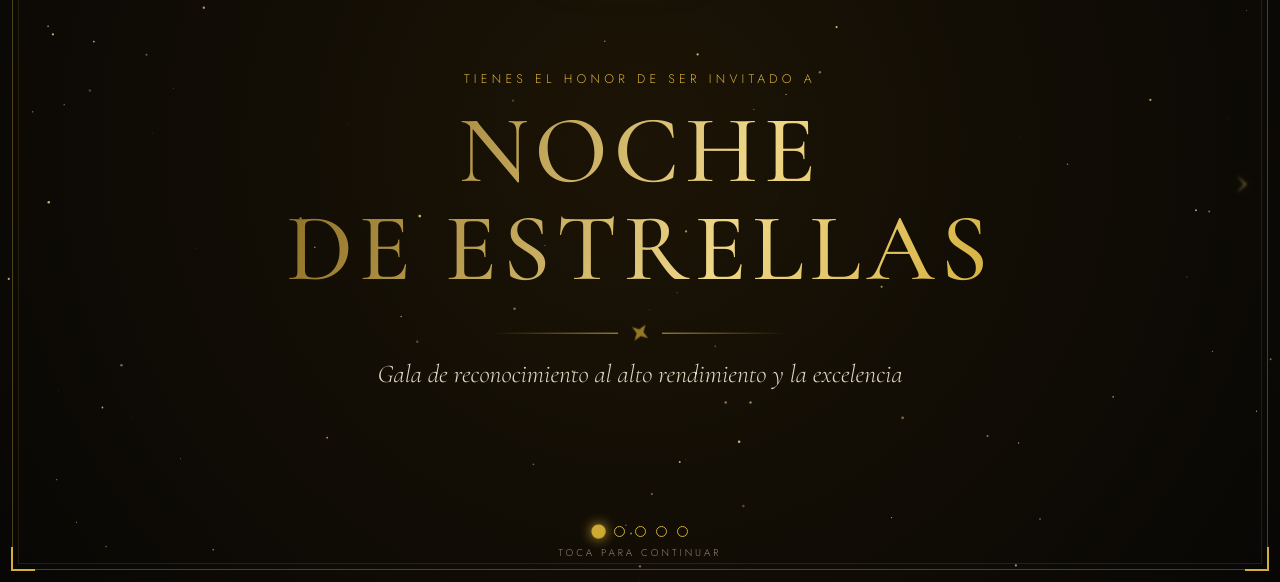
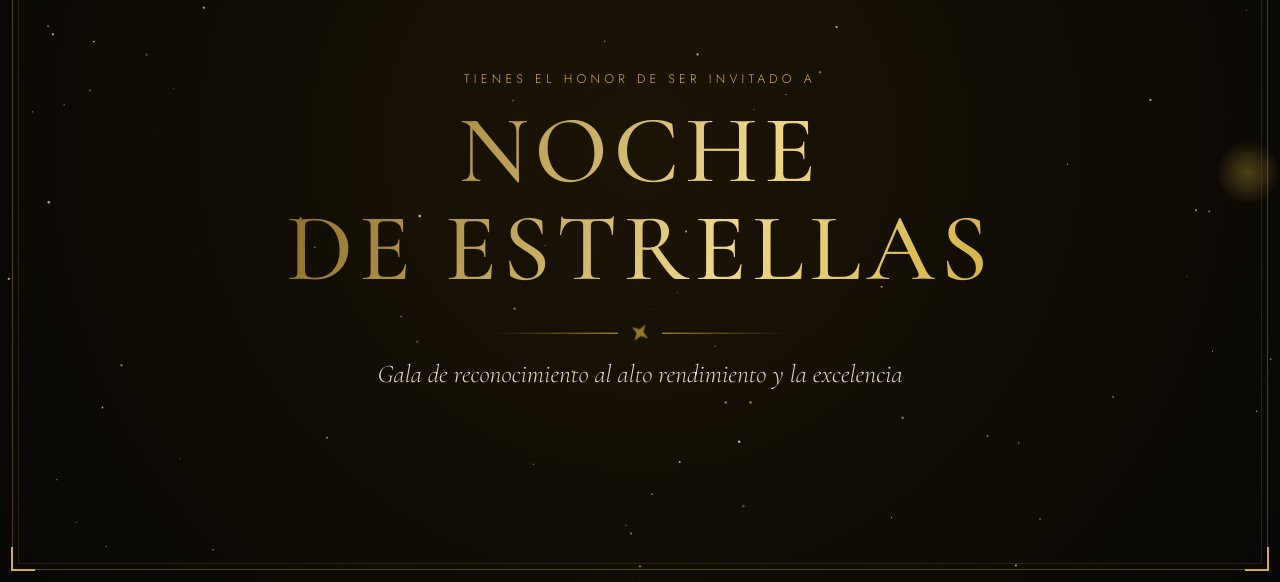
Before and after one commit to MrR0ld4n/Invitacion-Cena, a plain HTML site: page index.html in a window 1280 px wide. Shown: the part 218-800 px from the top of the page. Drawn offline with nearby package versions, Linux system fonts and the light colour scheme; animation ran at ten frames a second.

Commit message:
Refactor HTML structure and update styles

```diff
--- a/index.html
+++ b/index.html
@@ -4,17 +4,6 @@
 <meta charset="utf-8">
 <meta name="viewport" content="width=device-width, initial-scale=1.0, viewport-fit=cover">
 <title>Noche de Estrellas</title>
-
-<!-- Favicon -->
-<link rel="icon" type="image/png" href="./logo.png">
-<link rel="apple-touch-icon" href="./logo.png">
-
-<!-- Vista previa para WhatsApp -->
-<meta property="og:type" content="website">
-<meta property="og:title" content="Noche de Estrellas — Estás invitado a la cena">
-<meta property="og:description" content="Gala de reconocimiento al alto rendimiento y la excelencia. Toca para ver tu invitación.">
-<meta property="og:image" content="https://invitacion-noche-de-estrellas.vercel.app/logo.png">
-
 <link href="https://fonts.googleapis.com/css2?family=Cormorant+Garamond:ital,wght@0,300;0,500;0,600;1,300&family=Jost:wght@300;400&display=swap" rel="stylesheet">
 <style>
 :root{--bg:#050505;--g1:#8a6a1f;--g2:#f1d98a;--g3:#d4af37;--gold:#d4af37;--ivory:#f5ecd6;--mute:#9b9078;
@@ -67,6 +56,7 @@ h2{font-size:clamp(1.65rem, 5.2vw, 3rem);letter-spacing:.08em;margin-bottom:16px
 
 /* ====== UBICACIÓN, MAPA Y VIDEO ====== */
 .screen-ubicacion { position: relative; z-index: 1; }
+
 .ubicacion-bg-wrapper { position: fixed; inset: 0; z-index: -1; pointer-events: none; }
 .bg-layer {
   position: absolute; inset: 0;
@@ -126,12 +116,10 @@ h2{font-size:clamp(1.65rem, 5.2vw, 3rem);letter-spacing:.08em;margin-bottom:16px
   letter-spacing: 0.22em; padding-bottom: 3px; z-index: 10;
   text-shadow: 0 2px 5px rgba(0,0,0,0.9);
   white-space: nowrap;
-  display: none;
 }
 
-/* navegación */
+/* navegación (CIRCULOS INDICADORES) */
 #nav{position:fixed;left:0;right:0;bottom:calc(22px + env(safe-area-inset-bottom,0px));z-index:6;display:flex;flex-direction:column;align-items:center;gap:8px;opacity:0;transition:opacity 1.2s}
-body.ready #nav{opacity:1}
 #dots{display:flex;gap:10px}
 #dots button{
   width: 11px; height: 11px; border-radius: 50%;
@@ -147,40 +135,37 @@ body.ready #nav{opacity:1}
 #back{position:fixed;left:calc(20px + env(safe-area-inset-left,0px));bottom:calc(20px + env(safe-area-inset-bottom,0px));z-index:6;background:none;border:0;color:var(--gold);font-size:1.35rem;cursor:pointer;opacity:0;pointer-events:none;transition:.4s}
 #back.v{opacity:.9;pointer-events:auto}
 
-/* ====== FLECHAS DIFUMINADAS EN ZONA DE TOQUE LATERAL ====== */
+/* ====== TOQUES DE AGUA (INDICADORES LATERALES) ====== */
 .nav-hint {
   position: fixed; top: 50%; transform: translateY(-50%);
-  width: 56px; height: 56px; border-radius: 50%;
+  width: 48px; height: 48px; border-radius: 50%;
   z-index: 10; pointer-events: none;
-  opacity: 0; transition: opacity 0.5s ease;
-  display: flex; align-items: center; justify-content: center;
-  font-family: 'Cormorant Garamond', Georgia, serif;
-  font-size: clamp(2.1rem, 4.5vw, 2.7rem);
-  line-height: 1;
-  color: rgba(241, 217, 138, 0.58);
-  filter: blur(1.2px);
-  text-shadow: 0 0 14px rgba(212, 175, 55, 0.55);
+  opacity: 0; transition: opacity 0.6s ease;
+  background: radial-gradient(circle, rgba(212,175,55,0.35) 0%, rgba(212,175,55,0) 70%);
 }
 .nav-hint.show { opacity: 1; }
-#hint-left { left: 10px; }
-#hint-right { right: 10px; }
-#hint-left.show { animation: rippleLeft 2.6s ease-in-out infinite; }
-#hint-right.show { animation: rippleRight 2.6s ease-in-out infinite; }
+
+#hint-left { left: 8px; }
+#hint-right { right: 8px; }
+
+#hint-left.show { animation: rippleLeft 2.5s infinite; }
+#hint-right.show { animation: rippleRight 2.5s infinite; }
 
 @keyframes rippleLeft {
-  0% { transform: scale(0.9) translateY(-50%); opacity: 0.25; filter: blur(1.6px); }
-  50% { transform: scale(1.12) translateY(-50%); opacity: 0.72; filter: blur(0.8px); }
-  100% { transform: scale(0.9) translateY(-50%); opacity: 0.25; filter: blur(1.6px); }
+  0% { transform: scale(0.8) translateY(-50%); opacity: 0.3; }
+  50% { transform: scale(1.4) translateY(-50%); opacity: 1; }
+  100% { transform: scale(0.8) translateY(-50%); opacity: 0.3; }
 }
+
 @keyframes rippleRight {
-  0% { transform: scale(0.9) translateY(-50%); opacity: 0.25; filter: blur(1.6px); }
-  50% { transform: scale(1.12) translateY(-50%); opacity: 0.72; filter: blur(0.8px); }
-  100% { transform: scale(0.9) translateY(-50%); opacity: 0.25; filter: blur(1.6px); }
+  0% { transform: scale(0.8) translateY(-50%); opacity: 0.3; }
+  50% { transform: scale(1.4) translateY(-50%); opacity: 1; }
+  100% { transform: scale(0.8) translateY(-50%); opacity: 0.3; }
 }
 
 /* ====== ANIMACIÓN DE INTRO ====== */
 #intro{position:fixed;inset:0;height:100dvh;z-index:99;background:#050505;display:flex;justify-content:center;align-items:center;transition:opacity .8s, visibility .8s}
-#intro.off{opacity:0;visibility:hidden;pointer-events:none}
+#intro.off{opacity:0;visibility:hidden}
 #intro-logo{position:absolute;width:min(72vw, 420px);max-height:36dvh;object-fit:contain;opacity:0;transform:scale(0.3);transition:transform 1s cubic-bezier(0.2, 0.8, 0.2, 1), opacity 1s ease;z-index:2;}
 #intro-logo.visible{opacity:1;transform:scale(1);}
 #intro-glow{position:absolute;width:min(72vw, 420px);height:min(72vw, 420px);max-height:38dvh;background:radial-gradient(circle, rgba(212,175,55,0.4) 0%, transparent 60%);opacity:0;transform:scale(0.5);transition:opacity 1s ease, transform 1s ease;z-index:1;}
@@ -195,7 +180,7 @@ body.ready #nav{opacity:1}
   #brand img{height:clamp(95px, 16dvh, 135px);}
   .screen{padding-top:clamp(132px, 22dvh, 175px);padding-bottom:calc(88px + env(safe-area-inset-bottom,0px));}
   .media-container{max-height:30dvh;aspect-ratio:auto;height:min(28dvh, 210px);}
-  .nav-hint{width:42px;height:42px;font-size:1.85rem;}
+  .nav-hint{width:38px;height:38px;}
   #hint-left{left:4px;}
   #hint-right{right:4px;}
 }
@@ -207,9 +192,9 @@ body.ready #nav{opacity:1}
 <div id="frame"><i></i><i></i><i></i><i></i></div>
 <div id="brand"><img id="logo" alt="" hidden></div>
 
-<!-- FLECHAS DIFUMINADAS LATERALES -->
-<div class="nav-hint" id="hint-left">&#8249;</div>
-<div class="nav-hint" id="hint-right">&#8250;</div>
+<!-- TOQUES DE AGUA (INDICADORES LATERALES) -->
+<div class="nav-hint" id="hint-left"></div>
+<div class="nav-hint" id="hint-right"></div>
 
 <!-- 1 PORTADA -->
 <div class="screen">
@@ -242,6 +227,7 @@ body.ready #nav{opacity:1}
 
 <!-- 4 MAPA Y VIDEO -->
 <div class="screen screen-ubicacion" id="pantalla-ubicacion">
+
   <div class="ubicacion-bg-wrapper">
     <div class="bg-layer" id="bg-dia"></div>
     <div class="bg-layer" id="bg-noche"></div>
@@ -270,6 +256,7 @@ body.ready #nav{opacity:1}
   </p>
 </div>
 
+<!-- Enlace flotante -->
 <a class="lnk" id="mapLink" target="_blank" rel="noopener">ABRIR EN GOOGLE MAPS</a>
 
 <button id="back" aria-label="Anterior">&#8592;</button>
@@ -283,6 +270,7 @@ body.ready #nav{opacity:1}
 </div>
 
 <script>
+/* ============ EDITA AQUÍ (ARCHIVOS EN TU REPO) ============ */
 const CONFIG = {
   logo: "./logo.png",
   fotoDia: "./foto-dia.png",
@@ -299,9 +287,11 @@ const CONFIG = {
   vestimenta: "Semiformal",
   evento: "Noche de Estrellas"
 };
+/* =========================================================== */
 
 const $ = function(id) { return document.getElementById(id); };
 
+// Variables para el tema
 let isNight = false;
 const bgDia = $('bg-dia');
 const bgNoche = $('bg-noche');
@@ -316,6 +306,7 @@ bgDia.classList.add('active');
 themeBtn.onclick = function(e) {
   e.stopPropagation();
   isNight = !isNight;
+
   if(isNight) {
     bgNoche.classList.add('active');
     bgDia.classList.remove('active');
@@ -342,10 +333,13 @@ const lg = $('logo');
 lg.onload = function() { lg.hidden = false; };
 lg.src = CONFIG.logo;
 
+/* ---- Lógica Mapa/Video Local ---- */
 let showingVideo = false;
+
 $('btn-toggle').onclick = function(e) {
   e.stopPropagation();
   showingVideo = !showingVideo;
+
   if(showingVideo) {
     $('videoWrapper').innerHTML = '<video src="' + CONFIG.videoSrc + '" autoplay loop muted playsinline preload="auto"></video>';
     const vid = $('videoWrapper').querySelector('video');
@@ -361,35 +355,35 @@ $('btn-toggle').onclick = function(e) {
   }
 };
 
-/* ---- Animación de Intro con respaldo ---- */
+/* ---- Animación de Intro ---- */
 const introLg = $('intro-logo');
 const introGlow = $('intro-glow');
 let started = false;
 
-function finishIntro() {
-  if($('intro')) {
-    $('intro').classList.add('off');
-    setTimeout(function(){ if($('intro')) $('intro').remove(); }, 850);
-  }
-  document.body.classList.add('ready');
-  if(cur === -1) go(0, true);
-}
-
 function startSequence() {
   if(started) return;
   started = true;
+
   setTimeout(function(){ introLg.classList.add('visible'); introGlow.classList.add('visible'); }, 100);
   setTimeout(function(){ introLg.classList.add('fly'); introGlow.classList.add('fly'); }, 3100);
-  setTimeout(finishIntro, 4100);
+  setTimeout(function(){
+    $('intro').classList.add('off');
+    document.body.classList.add('ready');
+    go(0, true);
+    setTimeout(function(){ if($('intro')) $('intro').remove(); }, 800);
+  }, 4100);
 }
 
 introLg.onload = startSequence;
 introLg.onerror = startSequence;
 introLg.src = CONFIG.logo;
-if (introLg.complete) startSequence();
-setTimeout(startSequence, 600);
 
-$('skip').onclick = finishIntro;
+$('skip').onclick = function() {
+  $('intro').classList.add('off');
+  document.body.classList.add('ready');
+  go(0, true);
+  setTimeout(function(){ if($('intro')) $('intro').remove(); }, 800);
+};
 
 /* ---- Fondo de estrellas ---- */
 const reduce = matchMedia('(prefers-reduced-motion:reduce)').matches;
@@ -420,7 +414,7 @@ const reduce = matchMedia('(prefers-reduced-motion:reduce)').matches;
   })(0);
 })();
 
-/* ---- Pantallas ---- */
+/* ---- Pantallas, Círculos y Pulsaciones ---- */
 const sc = Array.from(document.querySelectorAll('.screen'));
 let cur = -1, lock = 0;
 
@@ -433,8 +427,14 @@ sc.forEach(function(_, i){
 
 function go(n, force) {
   if(n < 0 || n >= sc.length || (n === cur && !force)) return;
+
   if(n !== 3 && showingVideo) { $('btn-toggle').click(); }
-  $('mapLink').style.display = (n === 3) ? 'block' : 'none';
+
+  if(n === 3) {
+    $('mapLink').style.display = 'block';
+  } else {
+    $('mapLink').style.display = 'none';
+  }
 
   sc.forEach(function(s, i){
     s.classList.toggle('on', i === n);
@@ -447,9 +447,16 @@ function go(n, force) {
   $('back').classList.toggle('v', n > 0);
   $('hint').style.visibility = n === sc.length-1 ? 'hidden' : 'visible';
 
-  // Primera: solo derecha | Última: solo izquierda | Intermedias: ambas
-  hintLeft.classList.toggle('show', n > 0);
-  hintRight.classList.toggle('show', n < sc.length - 1);
+  if(n === 3 || n === sc.length - 1) {
+    hintLeft.classList.remove('show');
+    hintRight.classList.remove('show');
+  } else {
+    if(n > 0) hintLeft.classList.add('show');
+    else hintLeft.classList.remove('show');
+
+    if(n < sc.length - 1) hintRight.classList.add('show');
+    else hintRight.classList.remove('show');
+  }
 }
 
 const next = function(){ go(cur+1); };
@@ -457,15 +464,20 @@ const prev = function(){ go(cur-1); };
 
 $('back').onclick = function(e){ e.stopPropagation(); prev(); };
 
+/* ---- TOCAR IZQUIERDA (Retroceder) / CENTRO Y DERECHA (Avanzar) ---- */
 document.addEventListener('click', function(e) {
   if(!document.body.classList.contains('ready') || Date.now() < lock) return;
+
   if(e.target.closest('a,button,input,select,label,iframe,video,form,.media-container,.lnk,#theme-toggle')) return;
+
   const tercWidth = window.innerWidth / 3;
+
   if(e.clientX < tercWidth) {
     if(cur > 0) prev();
   } else {
     if(cur < sc.length - 1) next();
   }
+
   lock = Date.now() + 400;
 });
 
@@ -475,6 +487,7 @@ addEventListener('keydown', function(e){
   if(['ArrowLeft','ArrowUp'].indexOf(e.key) > -1) prev();
 });
 
+/* ---- Cuenta regresiva ---- */
 function tick() {
   let s = Math.max(0, Math.floor((new Date(CONFIG.fechaISO)-new Date())/1000));
   const arr = [['DIAS',86400],['HORAS',3600],['MIN',60],['SEG',1]];
```
